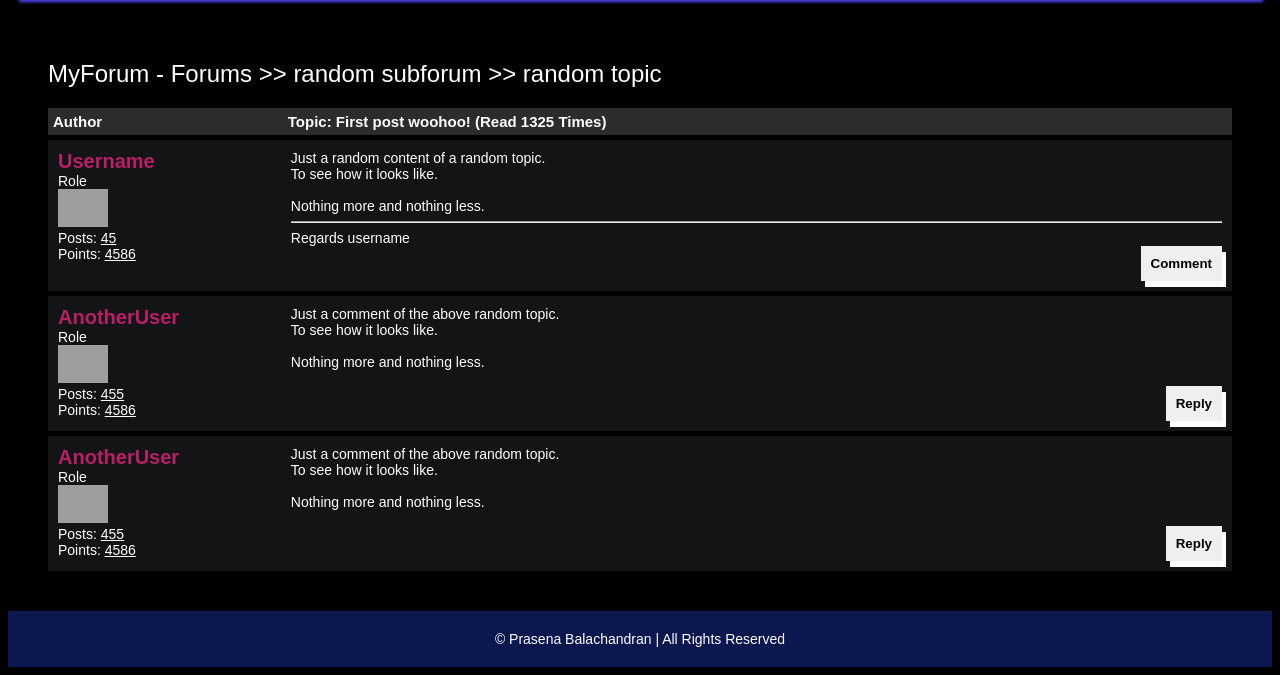
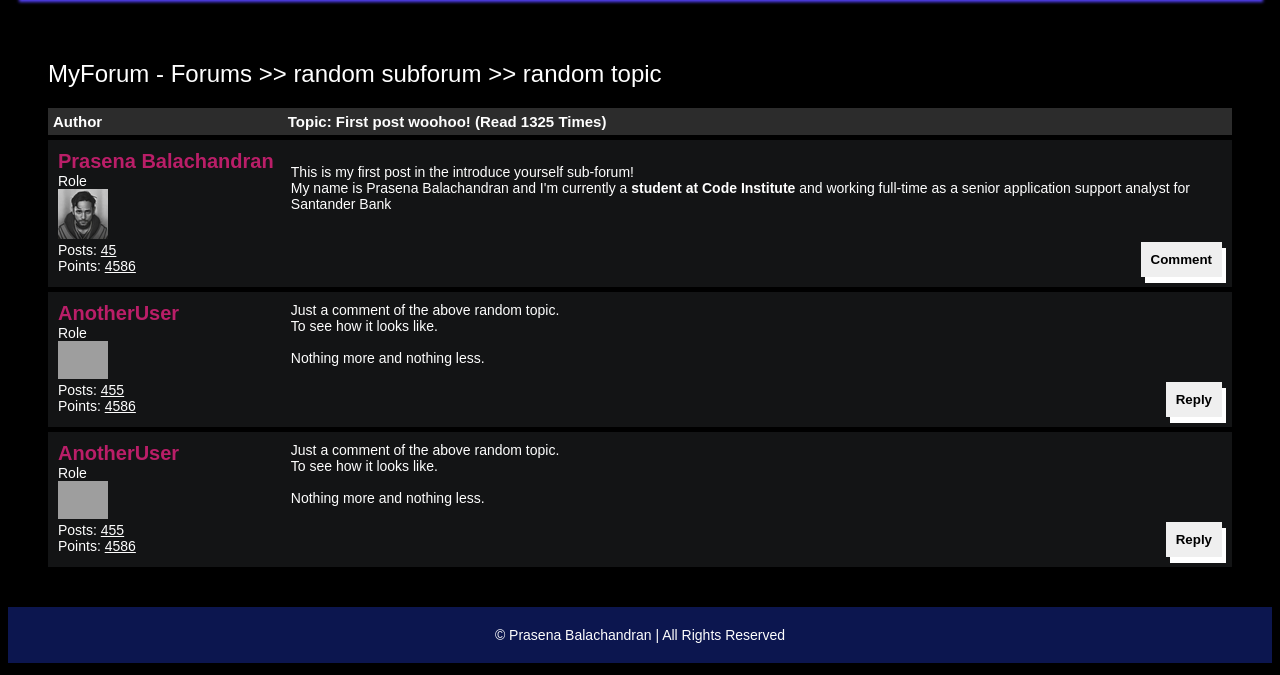
Before and after one commit to Code-Institute-Submissions/PrezBala-Project4_AugResub, a Django app: a page that uses templates/detail.html in a window 1280 px wide. Shown: the part 218-893 px from the top of the page. Run offline with Django 4.2, Linux system fonts and the light colour scheme; data comes from the database, SQL or seed files in the repository; parts of the project's set-up code (start-up, migrations or seed data) failed here and were passed over; grey boxes are pictures that could not be loaded.

Commit message:
edit detail.html to include user name under div class body and also test profile picture functionaility

```diff
--- a/main/urls.py
+++ b/main/urls.py
@@ -1,6 +1,7 @@
 from django.urls import path, include
 from .views import (
     home, detail, posts)
+
 
 urlpatterns = [
     path("", home, name="home"),
--- a/templates/detail.html
+++ b/templates/detail.html
@@ -18,20 +18,14 @@
 
             <div class="body">
                 <div class="authors">
-                    <div class="username"><a href="">Username</a></div>
+                    <div class="username"><a href="">{{post.user.fullname|title}}</a></div>
                     <div>Role</div>
-                    <img src="https://cdn.pixabay.com/photo/2015/11/06/13/27/ninja-1027877_960_720.jpg" alt="">
+                    <img src="{{post.user.profile_pic.url}}" alt="">
                     <div>Posts: <u>45</u></div>
                     <div>Points: <u>4586</u></div>
                 </div>
                 <div class="content">
-                    Just a random content of a random topic.
-                    <br>To see how it looks like.
-                    <br><br>
-                    Nothing more and nothing less.
-                    <br>
-                    <hr>
-                    Regards username
+                    {{post.content|safe}}
                     <br>
                     <div class="comment">
                         <button onclick="showComment()">Comment</button>
```
